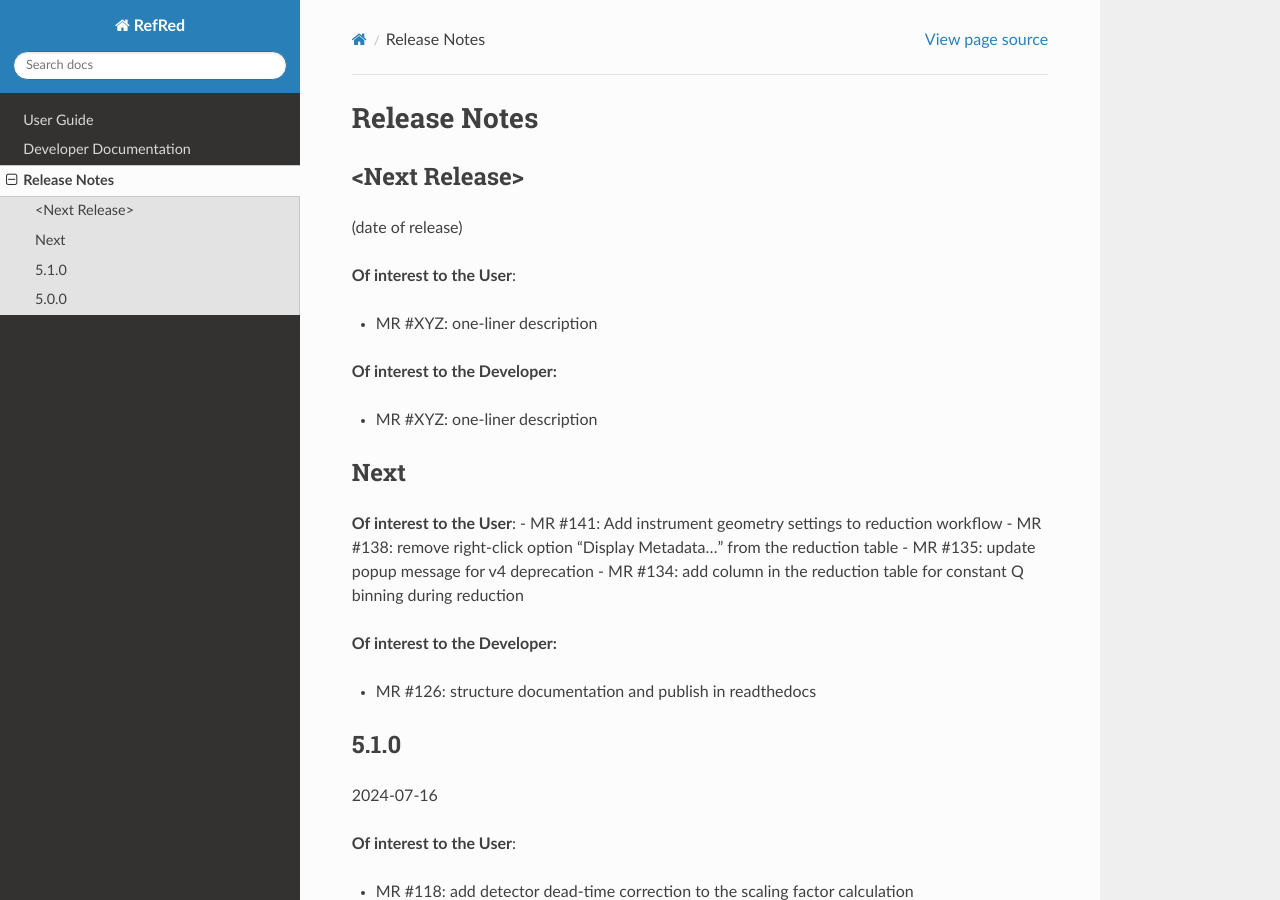
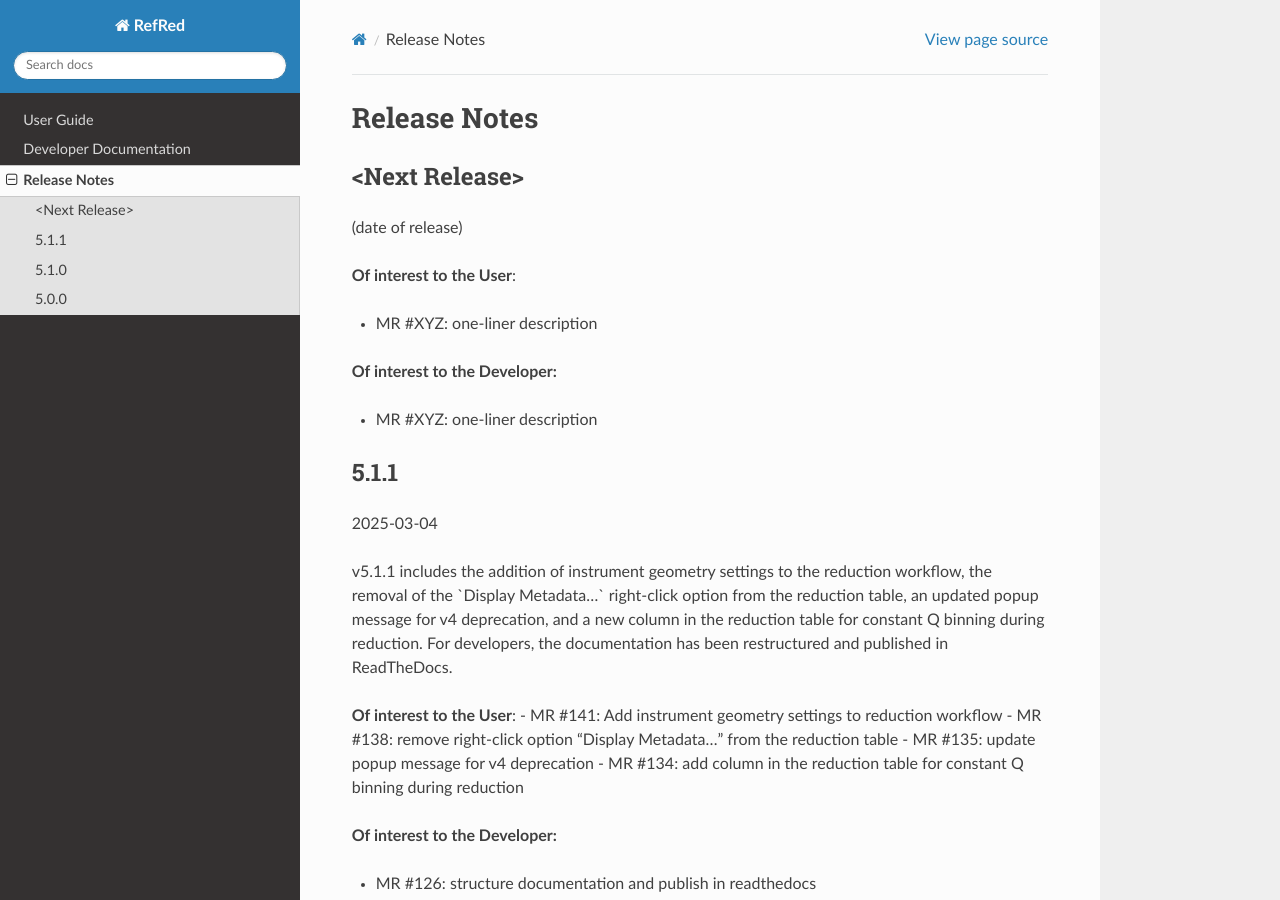
Before and after one commit to neutrons/RefRed, a Sphinx documentation site: the page built from docs/release_notes.rst, in a window 1280 px wide and 900 px high. Built offline with Sphinx 7.4.7 and the Read the Docs theme 3.1.0, drawn with Linux system fonts in a browser that asks for light colours.

Commit message:
summarize the release notes
Signed-off-by: Jose Borreguero <borreguero@gmail.com>

```diff
--- a/docs/release_notes.rst
+++ b/docs/release_notes.rst
@@ -16,8 +16,15 @@ Release Notes
 - MR #XYZ: one-liner description
 
 
-Next
-----
+5.1.1
+-----
+2025-03-04
+
+v5.1.1 includes the addition of instrument geometry settings to the reduction
+workflow, the removal of the \`Display Metadata...\` right-click option from the reduction table,
+an updated popup message for v4 deprecation, and a new column in the reduction table for
+constant Q binning during reduction. For developers, the documentation has been restructured
+and published in ReadTheDocs.
 
 **Of interest to the User**:
 - MR #141: Add instrument geometry settings to reduction workflow
```
